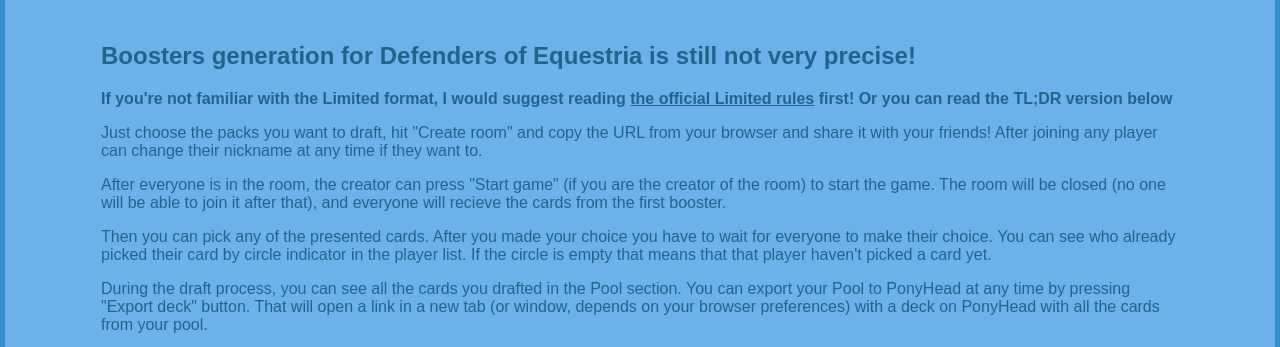
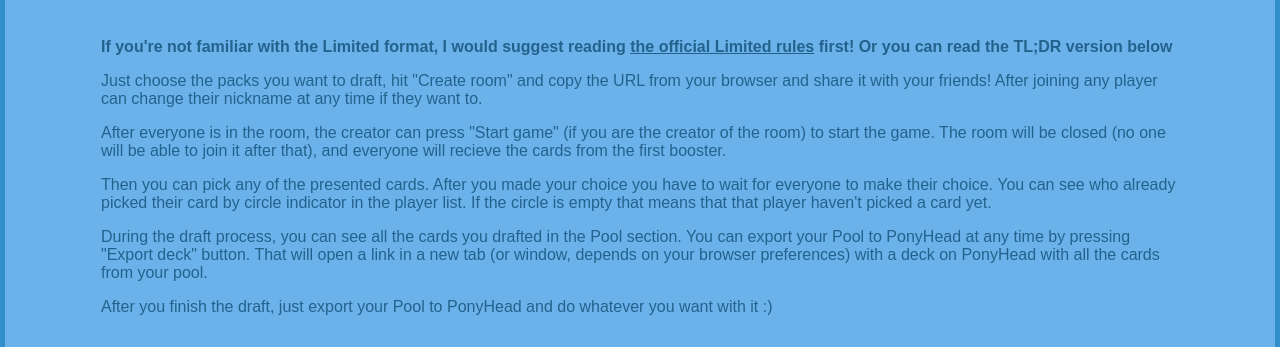
Before and after one commit to Hithroc/oak, a plain HTML site: page static/index.html in a window 1280 px wide. Shown: the part 297-644 px from the top of the page. Drawn offline with Linux system fonts and the light colour scheme; a script that the page names is missing.

Commit message:
Remove DE generation precision message

```diff
--- a/static/index.html
+++ b/static/index.html
@@ -19,7 +19,6 @@
         </div>
         <div class="element-header">How to play</div>
         <div class="element-content">
-          <h2> Boosters generation for Defenders of Equestria is still not very precise! </h2>
           <p><b>If you're not familiar with the Limited format, I would suggest
             reading <a href="http://vignette2.wikia.nocookie.net/mylittleponyccg/images/8/83/MLPCCGLimited_v2.0.pdf" target="_blank">the official Limited rules</a> first! Or you can read
             the TL;DR version below
```
